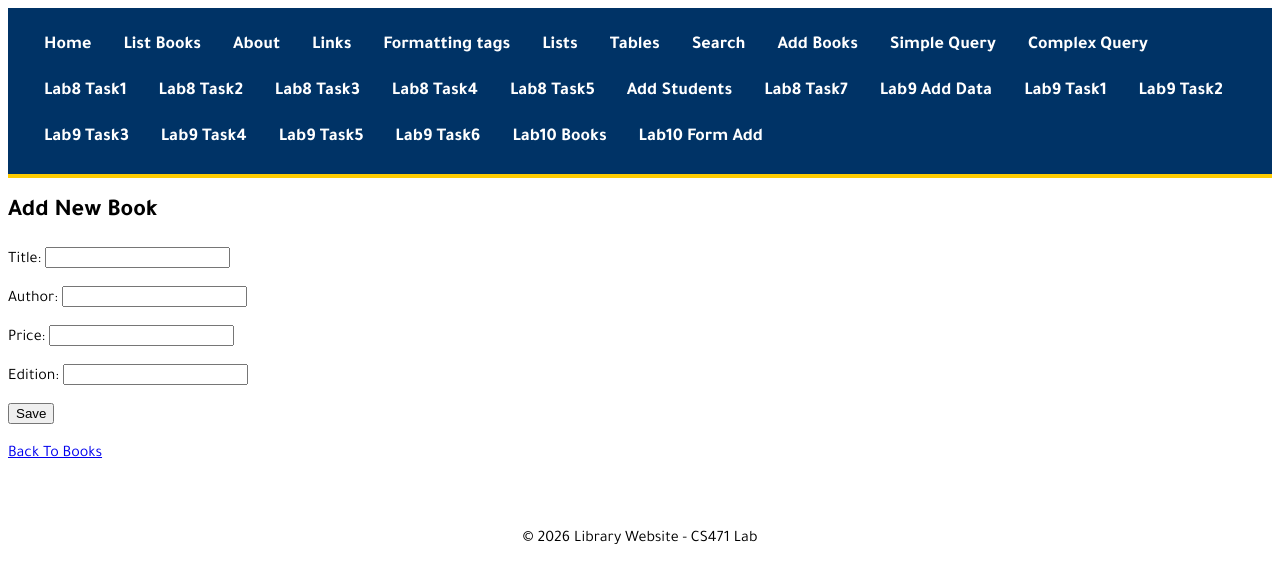
After one commit to elaffahad-cs/CS471-Lab, a Django app: page /lab10/addbook/ in a window 1280 px wide. The commit adds this page. Shown: the top 583 px of the page. Run offline with Django 5.2, Linux system fonts and the light colour scheme.

Commit message:
Lab10 Done

```diff
--- a/apps/bookmodule/urls.py
+++ b/apps/bookmodule/urls.py
@@ -41,6 +41,12 @@ urlpatterns = [
     path('lab9/task5/', views.lab9_task5, name='books.lab9.task5'),
     path('lab9/task6/', views.lab9_task6, name='books.lab9.task6'),
     path('lab10/listbooks/', views.list_books_lab10, name='books.lab10.list'),
+    path('lab10/addbook/', views.add_book_lab10, name='books.lab10.add'),
+    path('lab10/editbook/<int:id>/', views.edit_book_lab10, name='books.lab10.edit'),
+    path('lab10/deletebook/<int:id>/', views.delete_book_lab10, name='books.lab10.delete'),
+    path('lab10/forms/addbook/', views.add_book_form, name='books.lab10.form.add'),
+    path('lab10/forms/editbook/<int:id>/', views.edit_book_form, name='books.lab10.form.edit'),
+    path('lab10/forms/deletebook/<int:id>/', views.delete_book_form, name='books.lab10.form.delete'),
 
 
 
--- a/apps/bookmodule/views.py
+++ b/apps/bookmodule/views.py
@@ -1,4 +1,4 @@
-from django.shortcuts import render
+from django.shortcuts import render,redirect,get_object_or_404
 from .models import Book
 from django.db.models import Count, Sum, Avg, Max, Min, Value, OuterRef, Subquery,Q
 from django.http import HttpResponse
@@ -6,6 +6,7 @@ from .models import Student, Address
 from django.utils import timezone
 from .models import Publisher, Author, Lab9Book
 from django.db.models.functions import Coalesce
+from .forms import BookForm
 # -------------------------
 # Lab3 (saved for future use)
 # -------------------------
@@ -483,3 +484,115 @@ def list_books_lab10(request):
         'bookmodule/listbooks_lab10.html',
         {'books': books}
     )
+
+def add_book_lab10(request):
+
+    if request.method == 'POST':
+
+        title = request.POST['title']
+        author = request.POST['author']
+        price = request.POST['price']
+        edition = request.POST['edition']
+
+        Book.objects.create(
+            title=title,
+            author=author,
+            price=price,
+            edition=edition
+        )
+
+        return redirect('books.lab10.list')
+
+    return render(
+        request,
+        'bookmodule/addbook_lab10.html'
+    )
+
+def edit_book_lab10(request, id):
+
+    book = get_object_or_404(Book, id=id)
+
+    if request.method == 'POST':
+
+        book.title = request.POST['title']
+        book.author = request.POST['author']
+        book.price = request.POST['price']
+        book.edition = request.POST['edition']
+
+        book.save()
+
+        return redirect('books.lab10.list')
+
+    return render(
+        request,
+        'bookmodule/editbook_lab10.html',
+        {'book': book}
+    )
+
+def delete_book_lab10(request, id):
+
+    book = get_object_or_404(Book, id=id)
+
+    book.delete()
+
+    return redirect('books.lab10.list')
+
+def add_book_form(request):
+
+    if request.method == 'POST':
+
+        form = BookForm(request.POST)
+
+        if form.is_valid():
+            form.save()
+
+            return redirect('books.lab10.list')
+
+    else:
+
+        form = BookForm()
+
+    return render(
+        request,
+        'bookmodule/addbook_form.html',
+        {'form': form}
+    )
+
+def edit_book_form(request, id):
+
+    book = get_object_or_404(Book, id=id)
+
+    if request.method == 'POST':
+
+        form = BookForm(
+            request.POST,
+            instance=book
+        )
+
+        if form.is_valid():
+
+            form.save()
+
+            return redirect('books.lab10.list')
+
+    else:
+
+        form = BookForm(instance=book)
+
+    return render(request,'bookmodule/editbook_form.html',{'form': form,'book': book} )
+
+def delete_book_form(request, id):
+
+    book = get_object_or_404(Book, id=id)
+
+    if request.method == 'POST':
+
+        book.delete()
+
+        return redirect('books.lab10.list')
+
+    return render(
+        request,
+        'bookmodule/deletebook_form.html',
+        {'book': book}
+    )
--- /dev/null
+++ b/apps/templates/bookmodule/addbook_lab10.html
@@ -0,0 +1,47 @@
+{% extends "layouts/base.html" %}
+
+{% block title %}
+Add Book
+{% endblock %}
+
+{% block content %}
+
+<h2>Add New Book</h2>
+
+<form method="POST">
+
+    {% csrf_token %}
+
+    <p>
+        Title:
+        <input type="text" name="title">
+    </p>
+
+    <p>
+        Author:
+        <input type="text" name="author">
+    </p>
+
+    <p>
+        Price:
+        <input type="number" step="0.01" name="price">
+    </p>
+
+    <p>
+        Edition:
+        <input type="number" name="edition">
+    </p>
+
+    <button type="submit">
+        Save
+    </button>
+
+</form>
+
+<br>
+
+<a href="{% url 'books.lab10.list' %}">
+    Back To Books
+</a>
+
+{% endblock %}
--- a/apps/templates/includes/header.html
+++ b/apps/templates/includes/header.html
@@ -26,5 +26,6 @@
   <a href="{% url 'books.lab9.task5' %}">Lab9 Task5</a>
   <a href="{% url 'books.lab9.task6' %}">Lab9 Task6</a>
   <a href="{% url 'books.lab10.list' %}">Lab10 Books</a>
+  <a href="{% url 'books.lab10.form.add' %}">Lab10 Form Add</a>
 </div>
 {% endwith %}
```
Also changed, not shown: apps/bookmodule/forms.py (added, +13 -0 lines), apps/templates/bookmodule/addbook_form.html (added, +19 -0 lines), apps/templates/bookmodule/deletebook_form.html (added, +33 -0 lines), apps/templates/bookmodule/editbook_form.html (added, +29 -0 lines), apps/templates/bookmodule/editbook_lab10.html (added, +64 -0 lines), apps/templates/bookmodule/listbooks_lab10.html (+6 -5 lines), db.sqlite3.
